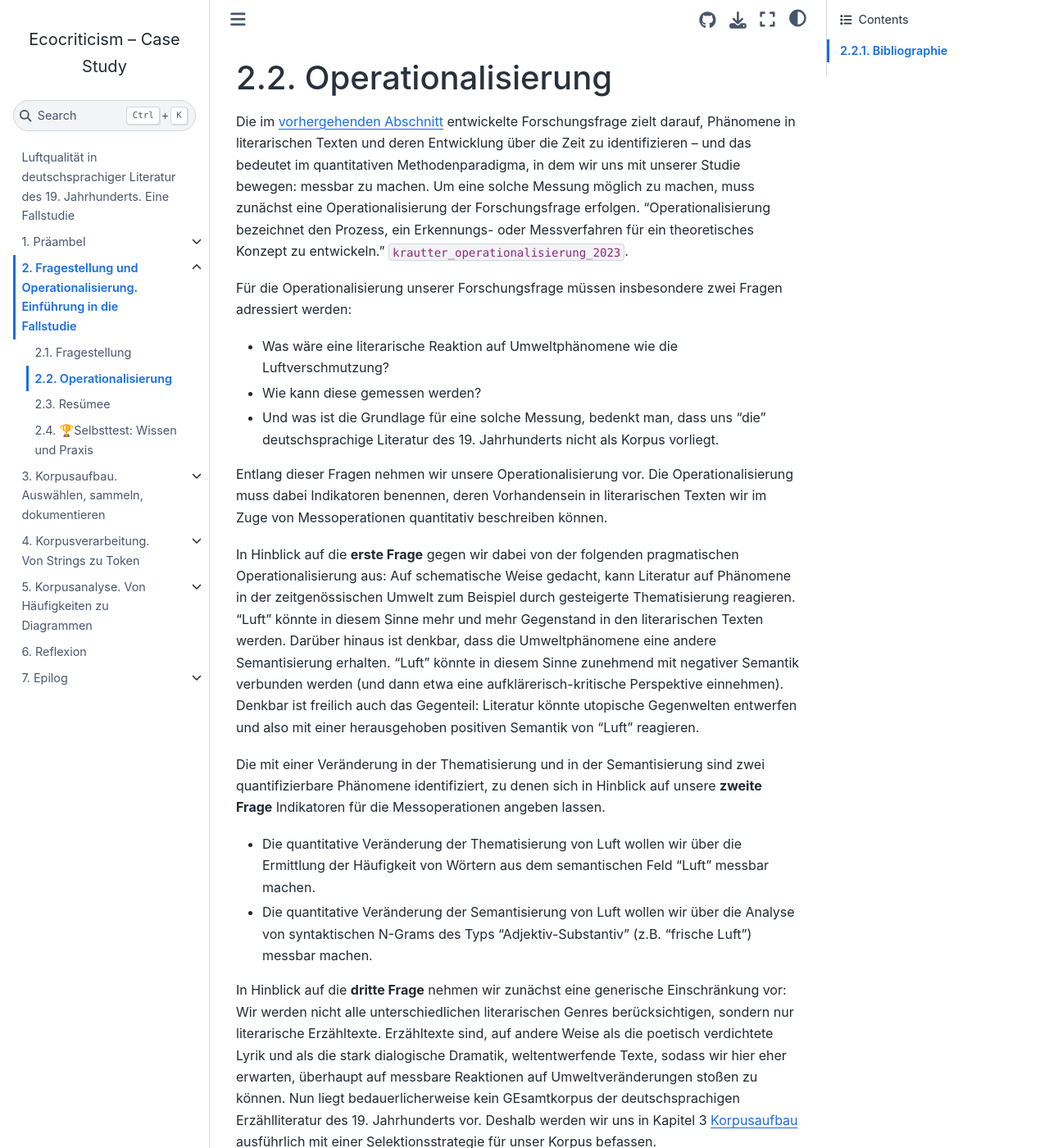
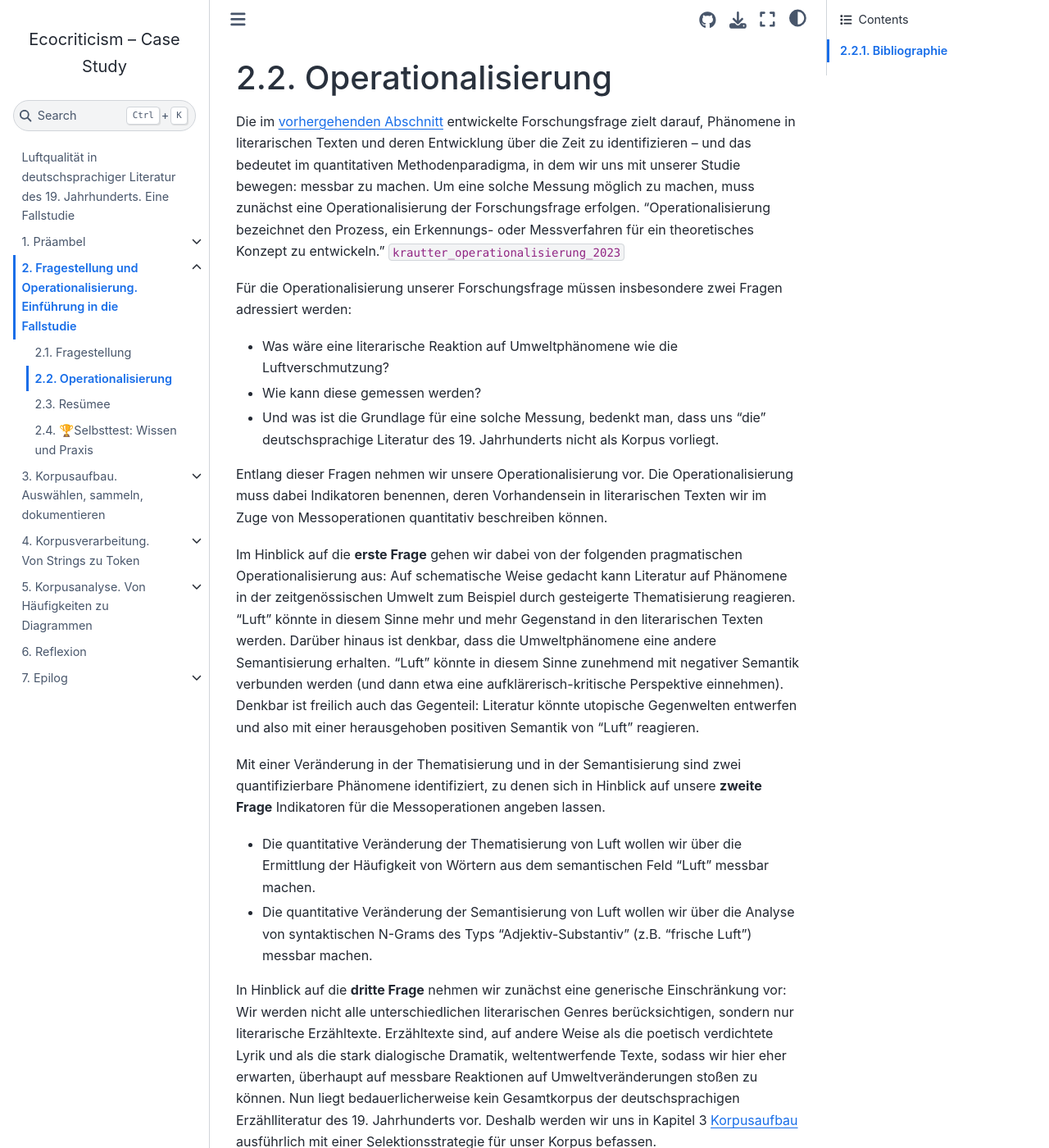
Before and after one commit to quadriga-dk/Text-Fallstudie-3, a Jupyter Book: the page built from research_question/research-question_operationalization.md, in a window 1280 px wide and 1400 px high. Shown: the whole window at 82% size. Built offline with Jupyter Book 1.0.4 settings and Sphinx 7.4.7 and the Sphinx Book theme 1.1.4, drawn with Linux system fonts in a browser that asks for light colours; pages that are not in the unit, such as notebooks, are missing from menus; cross-references to code outside the pages are shown as plain code.

Commit message:
Update research-question_operationalization.md
Grammatik/Zeichensetzung

```diff
--- a/research_question/research-question_operationalization.md
+++ b/research_question/research-question_operationalization.md
@@ -1,7 +1,7 @@
 (research-question_operationalization)=
 # Operationalisierung
 
-Die im [vorhergehenden Abschnitt](research-question_research-question) entwickelte Forschungsfrage zielt darauf, Phänomene in literarischen Texten und deren Entwicklung über die Zeit zu identifizieren – und das bedeutet im quantitativen Methodenparadigma, in dem wir uns mit unserer Studie bewegen: messbar zu machen. Um eine solche Messung möglich zu machen, muss zunächst eine Operationalisierung der Forschungsfrage erfolgen. "Operationalisierung bezeichnet den Prozess, ein Erkennungs- oder Messverfahren für ein theoretisches Konzept zu entwickeln." {cite:p}`krautter_operationalisierung_2023`.
+Die im [vorhergehenden Abschnitt](research-question_research-question) entwickelte Forschungsfrage zielt darauf, Phänomene in literarischen Texten und deren Entwicklung über die Zeit zu identifizieren – und das bedeutet im quantitativen Methodenparadigma, in dem wir uns mit unserer Studie bewegen: messbar zu machen. Um eine solche Messung möglich zu machen, muss zunächst eine Operationalisierung der Forschungsfrage erfolgen. "Operationalisierung bezeichnet den Prozess, ein Erkennungs- oder Messverfahren für ein theoretisches Konzept zu entwickeln." {cite:p}`krautter_operationalisierung_2023`
 
 Für die Operationalisierung unserer Forschungsfrage müssen insbesondere zwei Fragen adressiert werden:
 
@@ -11,14 +11,14 @@
 
 Entlang dieser Fragen nehmen wir unsere Operationalisierung vor. Die Operationalisierung muss dabei Indikatoren benennen, deren Vorhandensein in literarischen Texten wir im Zuge von Messoperationen quantitativ beschreiben können.
 
-In Hinblick auf die **erste Frage** gegen wir dabei von der folgenden pragmatischen Operationalisierung aus: Auf schematische Weise gedacht, kann Literatur auf Phänomene in der zeitgenössischen Umwelt zum Beispiel durch gesteigerte Thematisierung reagieren. "Luft" könnte in diesem Sinne mehr und mehr Gegenstand in den literarischen Texten werden. Darüber hinaus ist denkbar, dass die Umweltphänomene eine andere Semantisierung erhalten. "Luft" könnte in diesem Sinne zunehmend mit negativer Semantik verbunden werden (und dann etwa eine aufklärerisch-kritische Perspektive einnehmen). Denkbar ist freilich auch das Gegenteil: Literatur könnte utopische Gegenwelten entwerfen und also mit einer herausgehoben positiven Semantik von "Luft" reagieren.
+Im Hinblick auf die **erste Frage** gehen wir dabei von der folgenden pragmatischen Operationalisierung aus: Auf schematische Weise gedacht kann Literatur auf Phänomene in der zeitgenössischen Umwelt zum Beispiel durch gesteigerte Thematisierung reagieren. "Luft" könnte in diesem Sinne mehr und mehr Gegenstand in den literarischen Texten werden. Darüber hinaus ist denkbar, dass die Umweltphänomene eine andere Semantisierung erhalten. "Luft" könnte in diesem Sinne zunehmend mit negativer Semantik verbunden werden (und dann etwa eine aufklärerisch-kritische Perspektive einnehmen). Denkbar ist freilich auch das Gegenteil: Literatur könnte utopische Gegenwelten entwerfen und also mit einer herausgehoben positiven Semantik von "Luft" reagieren.
 
-Die mit einer Veränderung in der Thematisierung und in der Semantisierung sind zwei quantifizierbare Phänomene identifiziert, zu denen sich in Hinblick auf unsere **zweite Frage** Indikatoren für die Messoperationen angeben lassen.
+Mit einer Veränderung in der Thematisierung und in der Semantisierung sind zwei quantifizierbare Phänomene identifiziert, zu denen sich in Hinblick auf unsere **zweite Frage** Indikatoren für die Messoperationen angeben lassen.
 
 - Die quantitative Veränderung der Thematisierung von Luft wollen wir über die Ermittlung der Häufigkeit von Wörtern aus dem semantischen Feld "Luft" messbar machen.
 - Die quantitative Veränderung der Semantisierung von Luft wollen wir über die Analyse von syntaktischen N-Grams des Typs "Adjektiv-Substantiv" (z.B. "frische Luft") messbar machen.
 
-In Hinblick auf die **dritte Frage** nehmen wir zunächst eine generische Einschränkung vor: Wir werden nicht alle unterschiedlichen literarischen Genres berücksichtigen, sondern nur literarische Erzähltexte. Erzähltexte sind, auf andere Weise als die poetisch verdichtete Lyrik und als die stark dialogische Dramatik, weltentwerfende Texte, sodass wir hier eher erwarten, überhaupt auf messbare Reaktionen auf Umweltveränderungen stoßen zu können. Nun liegt bedauerlicherweise kein GEsamtkorpus der deutschsprachigen Erzählliteratur des 19. Jahrhunderts vor. Deshalb werden wir uns in Kapitel 3 [Korpusaufbau](corpus-collection_intro) ausführlich mit einer Selektionsstrategie für unser Korpus befassen.
+In Hinblick auf die **dritte Frage** nehmen wir zunächst eine generische Einschränkung vor: Wir werden nicht alle unterschiedlichen literarischen Genres berücksichtigen, sondern nur literarische Erzähltexte. Erzähltexte sind, auf andere Weise als die poetisch verdichtete Lyrik und als die stark dialogische Dramatik, weltentwerfende Texte, sodass wir hier eher erwarten, überhaupt auf messbare Reaktionen auf Umweltveränderungen stoßen zu können. Nun liegt bedauerlicherweise kein Gesamtkorpus der deutschsprachigen Erzählliteratur des 19. Jahrhunderts vor. Deshalb werden wir uns in Kapitel 3 [Korpusaufbau](corpus-collection_intro) ausführlich mit einer Selektionsstrategie für unser Korpus befassen.
 
 Zusammenfassend kommen wir zu der folgenden Operationalisierung:
 
```
